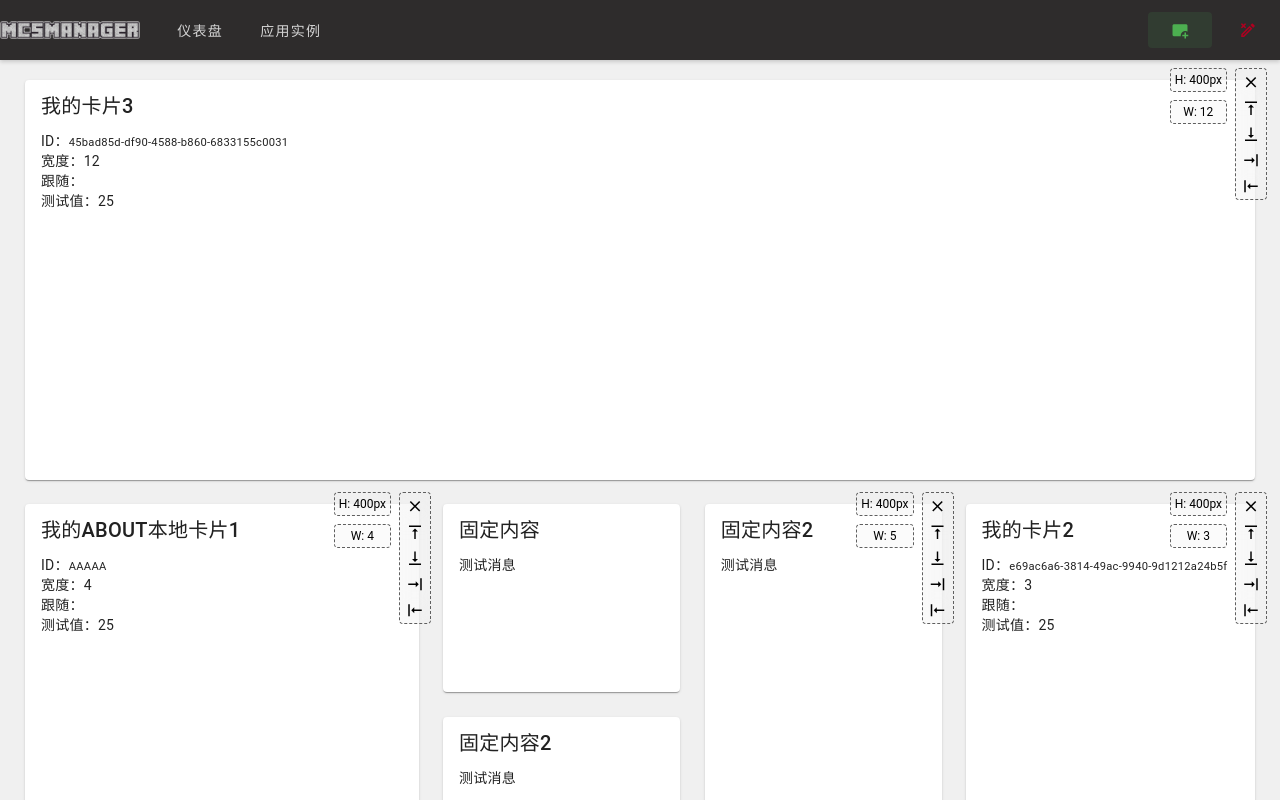
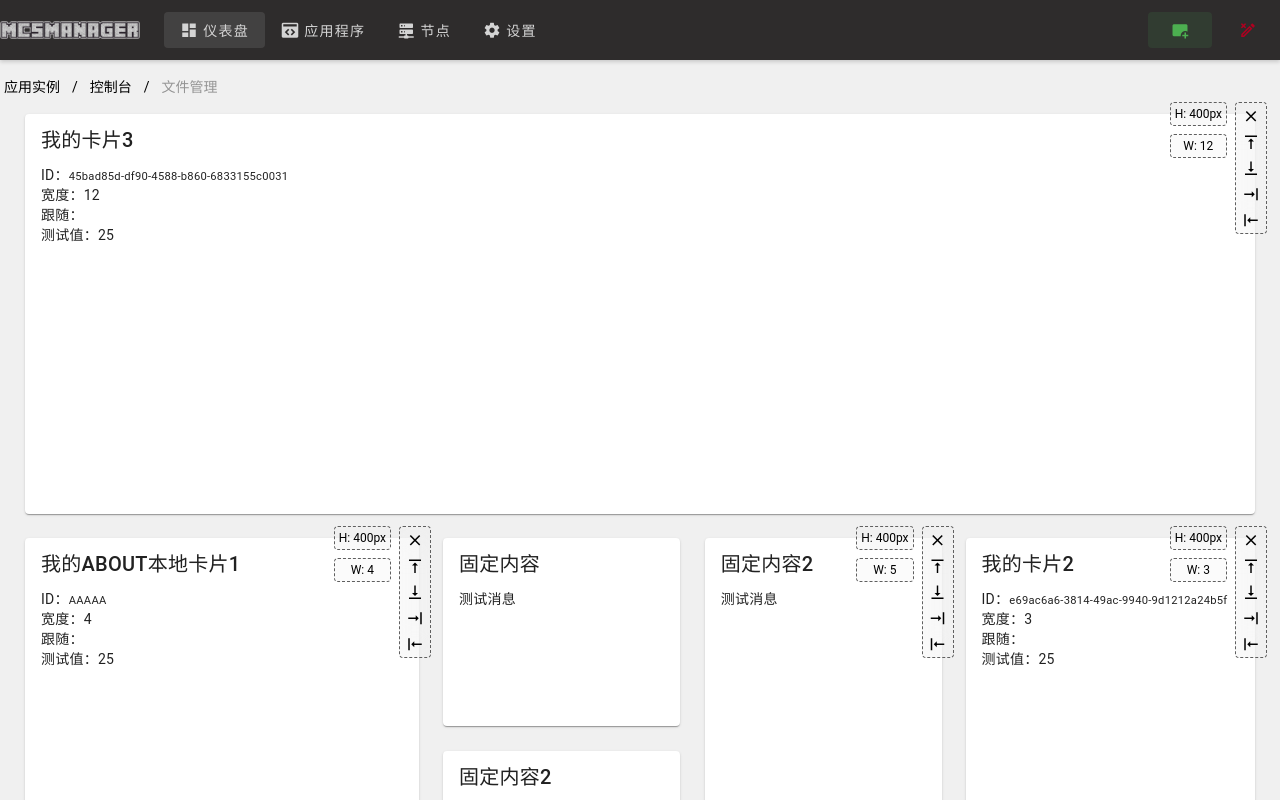
Before and after one commit to jgc9527/MCSM10-DEV-DOCS, a Vue app: page / in a window 1280 px wide. Shown: the top 800 px of the page. Built offline with nearby package versions, Linux system fonts and the light colour scheme.

Commit message:
应用菜单完成

```diff
--- a/src/assets/global.scss
+++ b/src/assets/global.scss
@@ -56,7 +56,7 @@ html {
 
 .global-action-float-enter-active,
 .global-action-float-leave-active {
-  transition: all 0.8s ease;
+  transition: all 0.6s ease;
   opacity: 1 !important;
   transform: scale(1);
 }
@@ -66,3 +66,9 @@ html {
   opacity: 0 !important;
   transform: scale(0.96);
 }
+
+
+.app-max-width{
+  max-width: $app-max-width;
+  margin: auto;
+}
--- a/src/components/AppHeader.vue
+++ b/src/components/AppHeader.vue
@@ -14,6 +14,8 @@ const toPage = (url: string) => {
   router.push(url);
 };
 
+const route = useRoute();
+
 const menus = router.getRoutes().map((r) => {
   return {
     name: r.name,
@@ -28,18 +30,19 @@ const menus = router.getRoutes().map((r) => {
     <div class="app-header-content">
       <div class="d-flex flex-row align-center">
         <a href="/">
-          <div class="d-flex flex-row align-center mr-4 logo">
+          <div class="d-flex flex-row align-center mr-6 logo">
             <img :src="logo" style="height: 18px" />
           </div>
         </a>
+
         <v-btn
           v-for="item in menus"
           :key="item.path"
-          variant="text"
-          class="ml-1"
+          :variant="route.path === item.path ? 'tonal' : 'text'"
           @click="toPage(item.path)"
         >
-          {{ item.name }}
+          <v-icon class="mr-1" :icon="String(item.meta.icon)"></v-icon>
+          <span>{{ item.name }}</span>
         </v-btn>
       </div>
       <div>
@@ -72,11 +75,28 @@ const menus = router.getRoutes().map((r) => {
       </div>
     </div>
   </header>
-  <div style="height: 80px"></div>
+  <div style="height: 60px"></div>
+  <div class="breadcrumbs">
+    <v-breadcrumbs
+      size="small"
+      :items="['应用实例', '控制台', '文件管理']"
+      style="padding-left: 0"
+    ></v-breadcrumbs>
+    <div></div>
+  </div>
 </template>
 
 <style lang="scss" scoped>
-@import "@/assets/variables.scss";
+@import "@/assets/global.scss";
+
+.breadcrumbs {
+  @extend .app-max-width;
+  font-size: 14px;
+  display: flex;
+  justify-content: space-between;
+  align-items: center;
+}
+
 .app-header-wrapper {
   // backdrop-filter: saturate(100%) blur(12px);
   box-shadow: 0 2px 4px 0 rgba(0, 0, 0, 0.16);
@@ -96,10 +116,11 @@ const menus = router.getRoutes().map((r) => {
 
   z-index: 20;
   .app-header-content {
+    @extend .app-max-width;
+
     display: flex;
     align-items: center;
     justify-content: space-between;
-    max-width: $app-max-width;
     width: 100%;
     height: 60px;
   }
--- a/src/router.ts
+++ b/src/router.ts
@@ -9,15 +9,33 @@ const router = createRouter({
       name: "仪表盘",
       component: LayoutContainer,
       meta: {
-        icon: "dashboard",
+        icon: "mdi-view-dashboard",
+        iconHeight: "30px",
       },
     },
     {
       path: "/instance",
-      name: "应用实例",
+      name: "应用程序",
       component: LayoutContainer,
       meta: {
-        icon: "dashboard",
+        icon: "mdi-application-brackets",
+        iconHeight: "30px",
+      },
+    },
+    {
+      path: "/node",
+      name: "节点",
+      component: LayoutContainer,
+      meta: {
+        icon: "mdi-server-network",
+      },
+    },
+    {
+      path: "/settings",
+      name: "设置",
+      component: LayoutContainer,
+      meta: {
+        icon: "mdi-cog",
       },
     },
   ],
```
